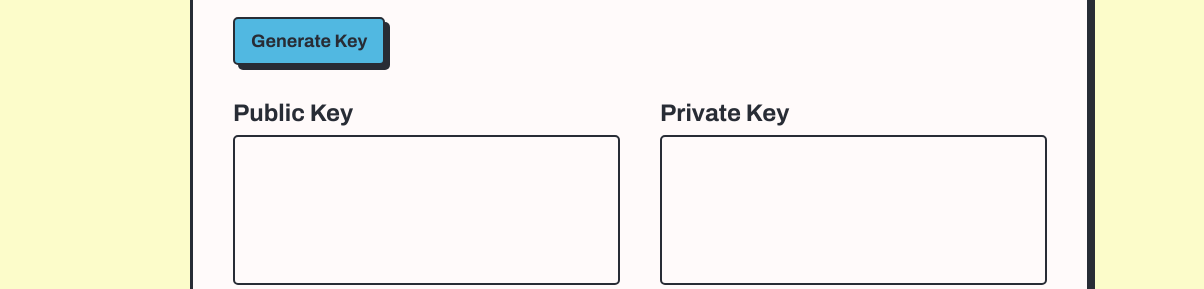
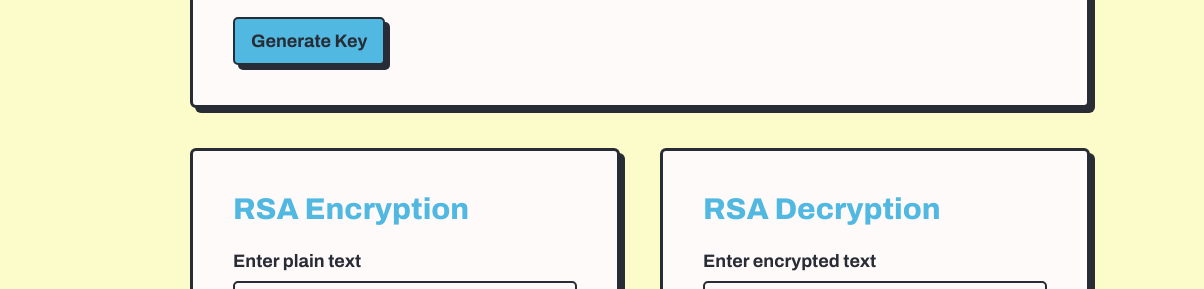
Before and after one commit to ridwanmuh3/rsa-encryption-decryption-tools, a website: page index.html in a window 1280 px wide. Shown: the part 332-621 px from the top of the page, 0-1204 px from the left. Drawn offline with nearby package versions, Linux system fonts and the light colour scheme.

Commit message:
Update index.html

```diff
--- a/index.html
+++ b/index.html
@@ -53,7 +53,7 @@
                         </button>
                      </div>
                   </div>
-                  <div class="grid grid-cols-1 gap-10 md:grid-cols-2 transition-all duration-300 ease-in-out"
+                  <div class="opacity-0 hidden grid-cols-1 gap-10 md:grid-cols-2 transition-all duration-300 ease-in-out"
                      id="generate-key-result-wrapper">
                      <div class="flex flex-col gap-1.5" id="public-key">
                         <h3 class="text-2xl font-bold">Public Key</h3>
```
